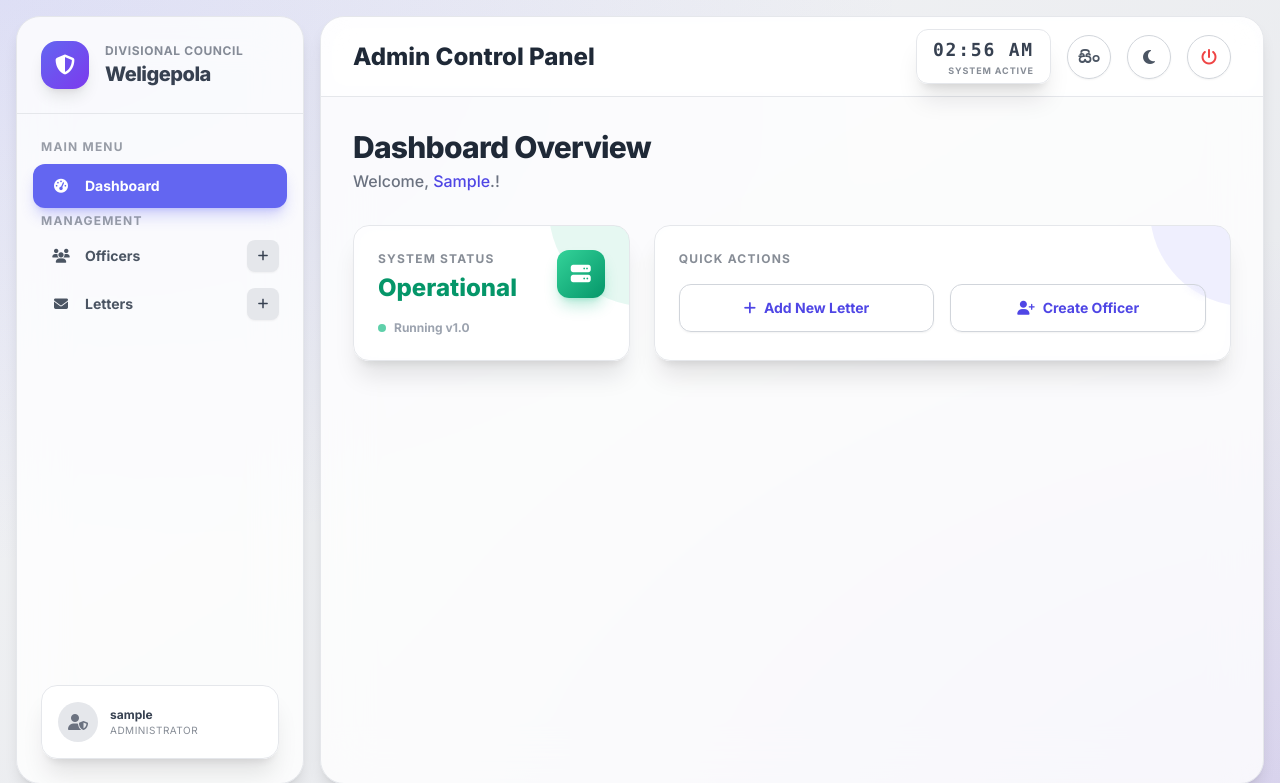
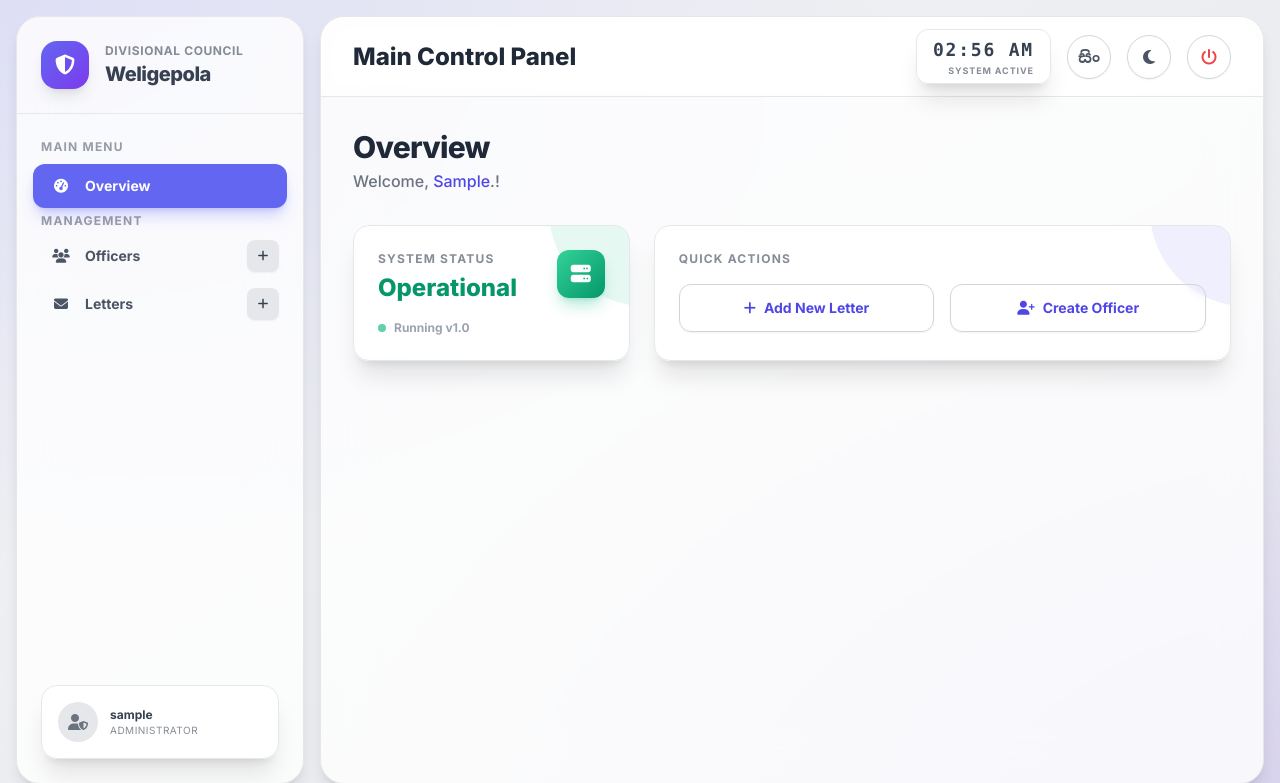
Before and after one commit to cmadhawa99/RMS_mail, a Django app: page /custom-admin/ in a window 1280 px wide. Shown: the top 783 px of the page. Run offline with Django 5.2, Linux system fonts and the light colour scheme; the visitor is signed in with stand-in values (Sample User, id 1); some libraries are stand-ins or nearby versions.

Commit message:
Keep local changes commit

```diff
--- a/letters/templates/letters/admin/pages/admin_dashboard.html
+++ b/letters/templates/letters/admin/pages/admin_dashboard.html
@@ -3,7 +3,7 @@
 
 {% block admin_content %}
 <div class="mb-8 animate-float" style="animation-duration: 3s;">
-    <h2 class="text-3xl font-black text-gray-800 dark:text-white tracking-tight">{% trans "Dashboard Overview" %}</h2>
+    <h2 class="text-3xl font-black text-gray-800 dark:text-white tracking-tight">{% trans "Overview" %}</h2>
     <p class="text-gray-500 dark:text-gray-400 font-medium mt-1">
         {% trans "Welcome," %} <span class="text-indigo-600 dark:text-indigo-400">{{ user.first_name|default:user.username }}</span>.!
     </p>
--- a/letters/templates/letters/admin/shared/admin_base.html
+++ b/letters/templates/letters/admin/shared/admin_base.html
@@ -98,7 +98,7 @@
 
                 <a href="{% url 'custom_admin_dashboard' %}" class="glass-nav-item group {% if request.resolver_match.url_name == 'custom_admin_dashboard' %}bg-indigo-500 !text-white shadow-lg shadow-indigo-500/30 hover:!bg-indigo-600{% endif %}">
                     <i class="fas fa-tachometer-alt w-6 text-center"></i>
-                    <span class="ml-3">{% trans "Dashboard" %}</span>
+                    <span class="ml-3">{% trans "Overview" %}</span>
                 </a>
 
                 <div class="px-2 mt-8 mb-2 text-[12px] font-bold uppercase tracking-widest opacity-50">{% trans "Management" %}</div>
@@ -141,7 +141,7 @@
             <header class="h-20 px-8 flex justify-between items-center shrink-0 border-b border-gray-200 dark:border-gray-700/30 bg-white/50 dark:bg-black/10 backdrop-blur-md">
                 <div>
                     <h1 class="text-2xl font-black text-gray-800 dark:text-white flex items-center gap-3">
-                        {% block header_title %}{% trans "Admin Control Panel" %}{% endblock %}
+                        {% block header_title %}{% trans "Main Control Panel" %}{% endblock %}
                     </h1>
                 </div>
 
--- a/letters/templates/registration/login.html
+++ b/letters/templates/registration/login.html
@@ -95,7 +95,7 @@
                 <i class="fas fa-university"></i>
             </div>
             <h2 class="text-2xl font-black text-gray-800 dark:text-white mb-1">සාදරයෙන් පිළිගනිමු</h2>
-            <p class="text-xs font-bold uppercase tracking-[0.2em] opacity-50">Council Management Portal</p>
+            <p class="text-xs font-bold uppercase tracking-[0.2em] opacity-50">Letter Management Portal</p>
         </div>
 
         <form method="post" action="{% url 'login' %}" class="space-y-6">
@@ -147,7 +147,7 @@
 
         <div class="mt-8 pt-6 border-t border-gray-200/20 text-center">
             <p class="text-[10px] font-bold uppercase tracking-widest opacity-40">
-                &copy; 2026 Council Management System
+                &copy; 2026 Weligepola Divisional Council
             </p>
         </div>
     </div>
```
Also changed, not shown: icon.ico (deleted), locale/si/LC_MESSAGES/django.po.
